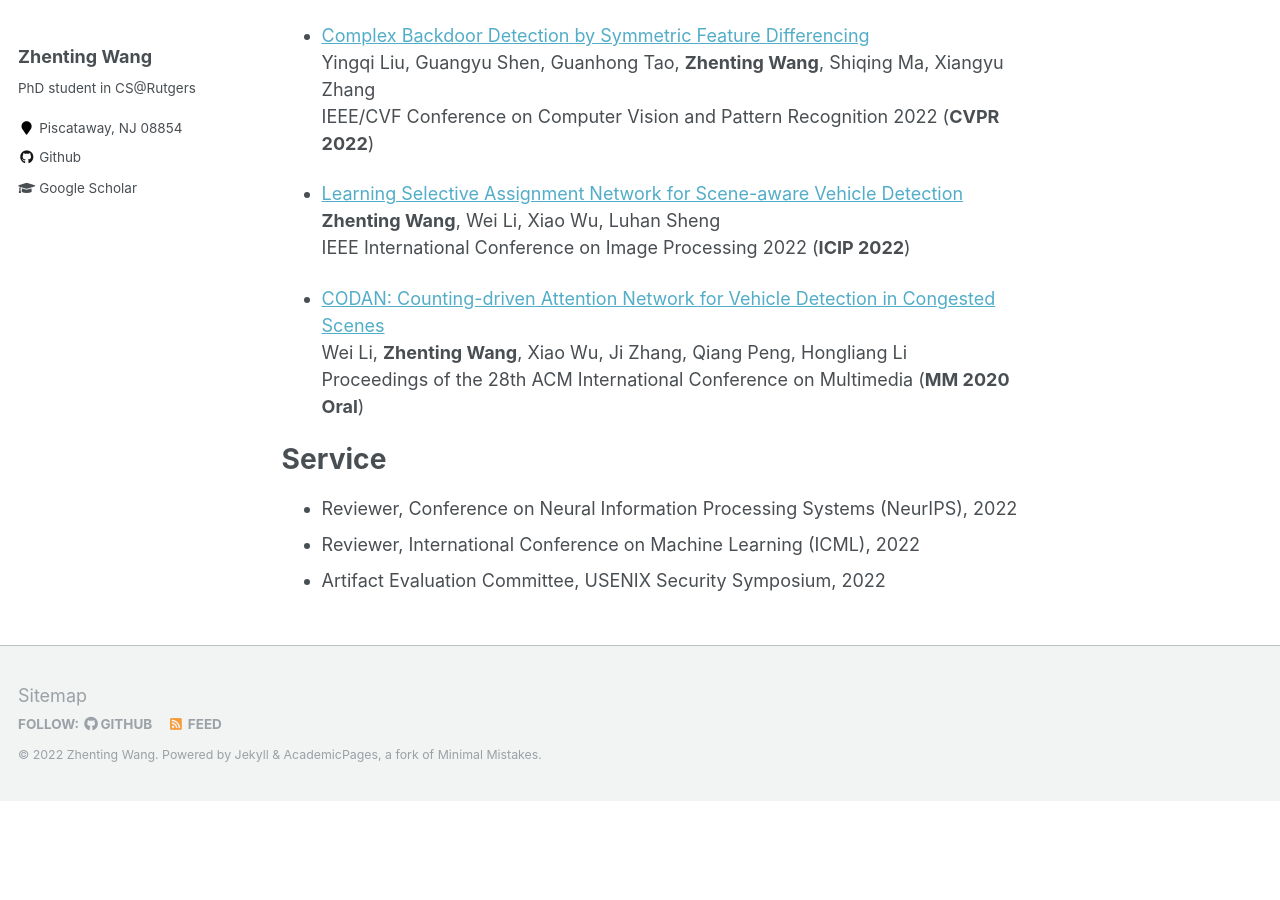
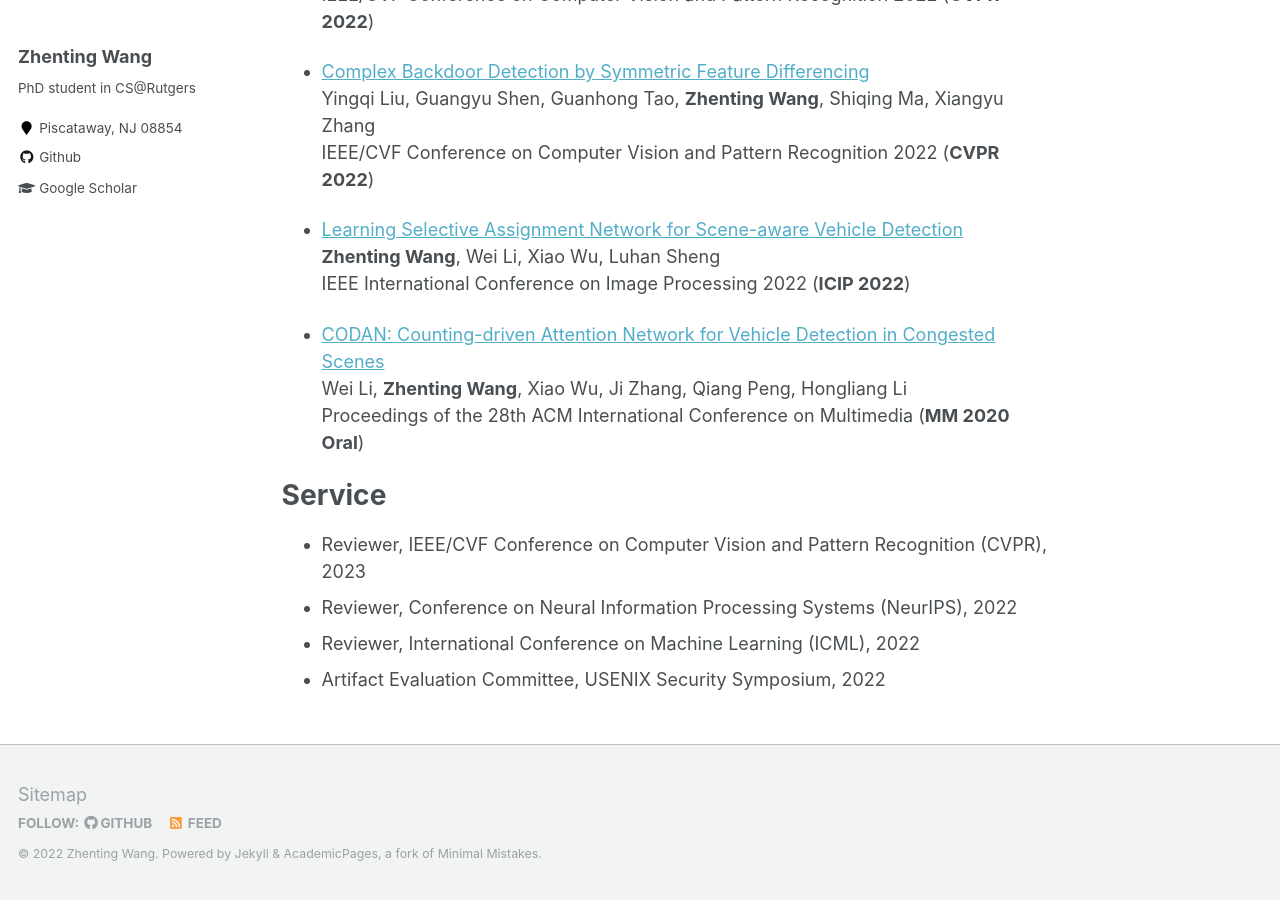
Before and after one commit to ZhentingWang/zhentingwang.github.io, a Jekyll site: the page built from _pages/about.md, in a window 1280 px wide and 900 px high, scrolled down 1077 px. Built offline with Jekyll 4.4.1, drawn with Linux system fonts in a browser that asks for light colours; before the commit the page ends 1878 px from its top, so only the background shows below that; some of the changed text lies outside the part shown.

Commit message:
Update about.md

```diff
--- a/_pages/about.md
+++ b/_pages/about.md
@@ -13,6 +13,7 @@ redirect_from:
 
 News
 ======
+* [2021-11] I am invited as a reviewer of CVPR 2023.
 * [2022-10] Received the NeurIPS 2022 Scholar Award.
 * [2022-09] 2 papers are accepted to NeurIPS 2022.
 * [2022-03] I am invited as a reviewer of NeurIPS 2022.
@@ -51,6 +52,7 @@ Proceedings of the 28th ACM International Conference on Multimedia (**MM 2020 Or
 
 Service
 ======
+* Reviewer, IEEE/CVF Conference on Computer Vision and Pattern Recognition (CVPR), 2023
 * Reviewer, Conference on Neural Information Processing Systems (NeurIPS), 2022
 * Reviewer, International Conference on Machine Learning (ICML), 2022
 * Artifact Evaluation Committee, USENIX Security Symposium, 2022
```
